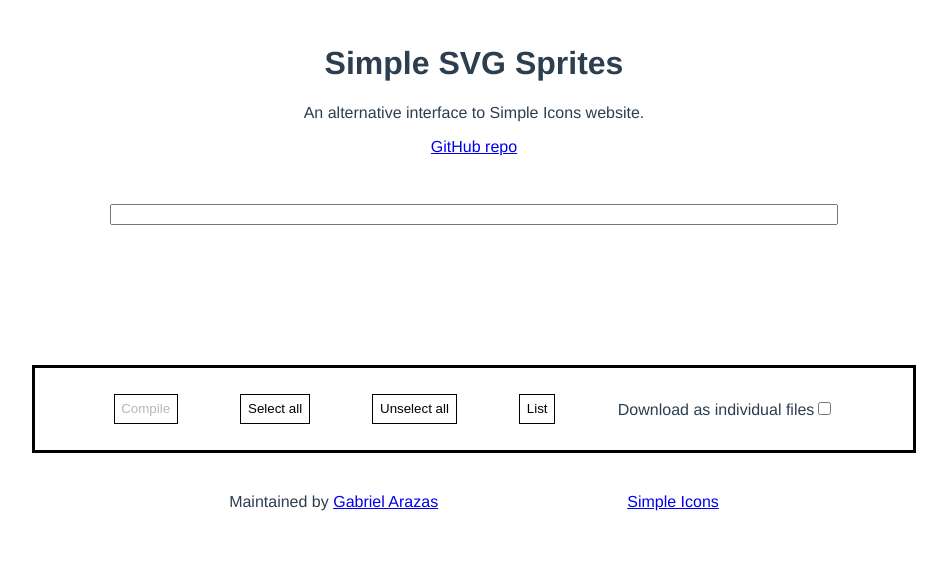
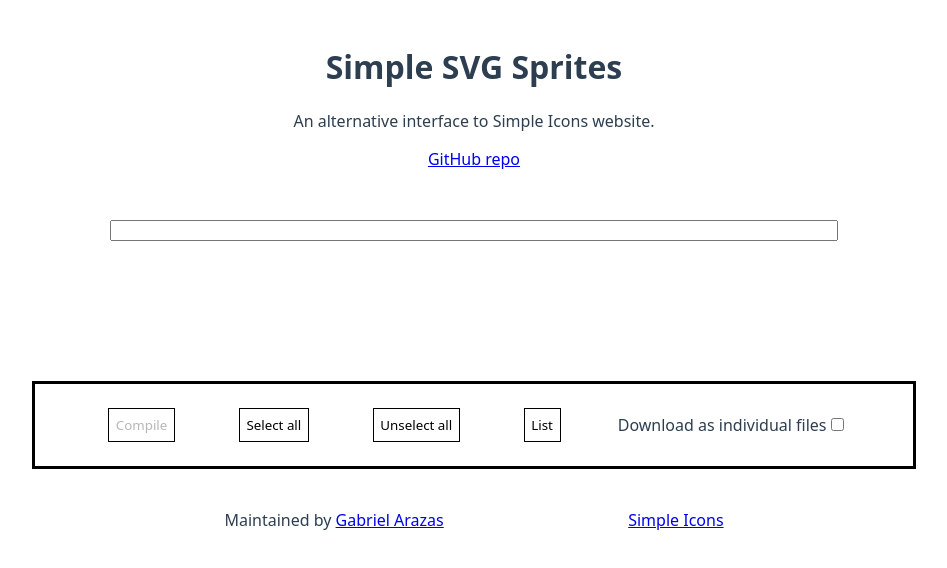
Before and after one commit to foo-dogsquared/simplesvg-sprites, a Vue app: page / in a window 1280 px wide. Shown: the top 568 px of the page, without its empty margins (166-1113 px from the left). Built offline with nearby package versions, Linux system fonts and the light colour scheme.

Commit message:
Update Vue components

```diff
--- a/src/components/Main.vue
+++ b/src/components/Main.vue
@@ -1,7 +1,7 @@
 <template>
   <main class="app__main">
     <input tabindex="2" class="icons__search" @input="event => this.searchValue = event.target.value" />
-    <div :class="{ 'icons--compact' : listMode }" class="icons" @click="addToList">
+    <div :class="{ 'icons--list' : listMode }" class="icons" @click="addToList">
       <Icon v-for="logo in icons"
       :key="logo.slug" :title="logo.title" :svgPath="logo.path" :brandColor="logo.hex"
       :class="[selectedIcons.indexOf(logo.title) !== -1 ? 'icon--selected' : '']"
@@ -122,11 +122,11 @@
   grid-gap: 10px;
 }
 
-.icons--compact {
+.icons--list {
   $size: 100px;
   $padding: 1em;
   display: grid;
-  grid-template-columns: repeat(auto-fill, minmax($size * 2, 1fr));
+  grid-template-columns: repeat(auto-fill, minmax($size * 1.75, 1fr));
   grid-template-rows: repeat(auto-fill, minmax($size / 2, 1fr));
   padding: 0.5em;
   grid-gap: 10px;
@@ -152,6 +152,7 @@
   border: 3px black solid;
   bottom: 0;
   display: flex;
+  flex-flow: row wrap;
   margin: auto;
   justify-content: space-evenly;
   align-items: center;
@@ -159,5 +160,10 @@
   padding: 1em;
   margin: 0.5em;
   height: 50px;
+  overflow: auto;
+}
+
+.app__button {
+  margin: 0.5em;
 }
 </style>
--- a/src/layouts/Root.vue
+++ b/src/layouts/Root.vue
@@ -30,10 +30,11 @@
 <style lang="scss">
 $border: 1px black solid;
 $color: #eae2f4;
+$fontFamily: "Fira Sans","Copper Hewitt","IBM Plex",sans;
 
 #app {
   $size: 900px;
-  font-family: 'Avenir', Helvetica, Arial, sans-serif;
+  font-family: $fontFamily;
   -webkit-font-smoothing: antialiased;
   -moz-osx-font-smoothing: grayscale;
   text-align: center;
@@ -50,6 +51,7 @@
   border: $border;
   background: transparent;
   cursor: pointer;
+  font-family: $fontFamily;
   padding: 0.5em;
 
   &:hover {
```
